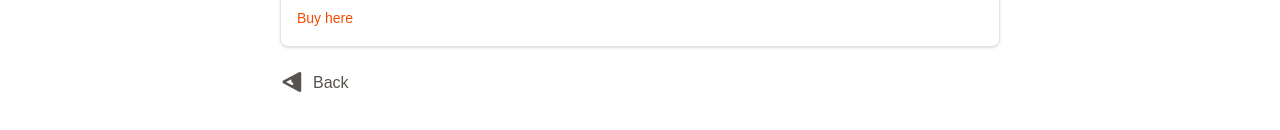
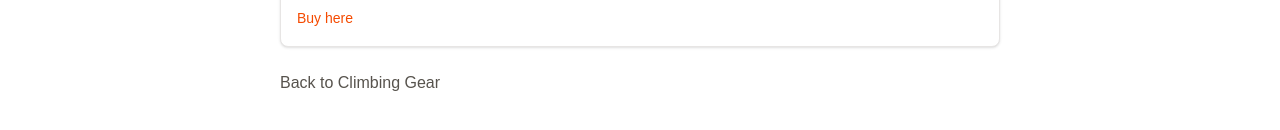
Before and after one commit to beta86/climbing-platform, a Next.js app: page /gear/indoor in a window 1280 px wide. Shown: the part 546-676 px from the top of the page. Built offline with nearby package versions, Linux system fonts and the light colour scheme.

Commit message:
Use dedicated links instead of history back

```diff
--- a/app/gear/[discipline]/page.tsx
+++ b/app/gear/[discipline]/page.tsx
@@ -1,5 +1,5 @@
+import Link from "next/link";
 import { notFound } from "next/navigation";
-import BackLink from "@/components/BackLink";
 import KitList from "@/components/KitList";
 import PageLayout from "@/components/PageLayout";
 import PageSection from "@/components/PageSection";
@@ -28,7 +28,12 @@ export default async function GearDisciplinePage({ params }: Props) {
     <PageLayout title={title}>
       <PageSection bg="white">
         <KitList type={discipline} showHeading={false} />
-        <BackLink />
+        <Link
+          href="/gear"
+          className="inline-block mt-6 text-base text-stone-600 hover:text-orange-600 transition-colors duration-150"
+        >
+          Back to Climbing Gear
+        </Link>
       </PageSection>
     </PageLayout>
   );
--- a/app/guides/indoor/introduction/page.tsx
+++ b/app/guides/indoor/introduction/page.tsx
@@ -1,6 +1,5 @@
 import type { Metadata } from "next";
 import Link from "next/link";
-import BackLink from "@/components/BackLink";
 import FrostedPanel from "@/components/FrostedPanel";
 
 export const metadata: Metadata = {
@@ -284,7 +283,12 @@ export default function IndoorIntroductionGuidePage() {
           </div>
 
           <div className="mt-8">
-            <BackLink>Back to Indoor Foundations</BackLink>
+            <Link
+              href="/guides/indoor"
+              className="inline-block mt-6 text-base text-stone-600 hover:text-orange-600 transition-colors duration-150"
+            >
+              Back to Indoor Foundations
+            </Link>
           </div>
         </article>
       </main>
--- a/app/guides/indoor/page.tsx
+++ b/app/guides/indoor/page.tsx
@@ -1,6 +1,5 @@
 import type { Metadata } from "next";
 import Link from "next/link";
-import BackLink from "@/components/BackLink";
 import FrostedPanel from "@/components/FrostedPanel";
 
 export const metadata: Metadata = {
@@ -103,7 +102,12 @@ export default function GuidesIndoorPage() {
               ))}
             </ol>
             <div className="pt-4 pb-6">
-              <BackLink />
+              <Link
+                href="/guides"
+                className="inline-block mt-6 text-base text-stone-600 hover:text-orange-600 transition-colors duration-150"
+              >
+                Back to Guides
+              </Link>
             </div>
           </FrostedPanel>
         </div>
--- a/app/guides/outdoor/introduction/page.tsx
+++ b/app/guides/outdoor/introduction/page.tsx
@@ -1,5 +1,4 @@
 import Link from "next/link";
-import BackLink from "@/components/BackLink";
 import FrostedPanel from "@/components/FrostedPanel";
 
 export default function OutdoorIntroductionGuidePage() {
@@ -218,7 +217,12 @@ export default function OutdoorIntroductionGuidePage() {
           </div>
 
           <div className="mt-8">
-            <BackLink>Back to Outdoor Sport</BackLink>
+            <Link
+              href="/guides/outdoor"
+              className="inline-block mt-6 text-base text-stone-600 hover:text-orange-600 transition-colors duration-150"
+            >
+              Back to Outdoor Sport
+            </Link>
           </div>
         </article>
       </main>
--- a/app/guides/outdoor/page.tsx
+++ b/app/guides/outdoor/page.tsx
@@ -1,5 +1,4 @@
 import Link from "next/link";
-import BackLink from "@/components/BackLink";
 import FrostedPanel from "@/components/FrostedPanel";
 
 const guides = [
@@ -79,7 +78,12 @@ export default function GuidesOutdoorPage() {
                 ))}
               </ol>
               <div className="pt-4 pb-6">
-                <BackLink />
+                <Link
+                  href="/guides"
+                  className="inline-block mt-6 text-base text-stone-600 hover:text-orange-600 transition-colors duration-150"
+                >
+                  Back to Guides
+                </Link>
               </div>
             </FrostedPanel>
           </div>
--- a/app/guides/trad/page.tsx
+++ b/app/guides/trad/page.tsx
@@ -1,4 +1,4 @@
-import BackLink from "@/components/BackLink";
+import Link from "next/link";
 import PageLayout from "@/components/PageLayout";
 import PageSection from "@/components/PageSection";
 
@@ -10,7 +10,12 @@ export default function GuidesTradPage() {
           Content coming soon. Gear placement, systems thinking, and judgement
           under pressure.
         </p>
-        <BackLink />
+        <Link
+          href="/guides"
+          className="inline-block mt-6 text-base text-stone-600 hover:text-orange-600 transition-colors duration-150"
+        >
+          Back to Guides
+        </Link>
       </PageSection>
     </PageLayout>
   );
--- a/components/BackLink.tsx
+++ /dev/null
@@ -1,31 +0,0 @@
-"use client";
-
-import { FontAwesomeIcon } from "@fortawesome/react-fontawesome";
-import { faMountain } from "@fortawesome/free-solid-svg-icons";
-import { useRouter } from "next/navigation";
-
-type Props = {
-  className?: string;
-  children?: React.ReactNode;
-};
-
-export default function BackLink({ className, children }: Props) {
-  const router = useRouter();
-  const baseClassName =
-    "inline-block mt-6 text-base text-stone-600 hover:text-orange-600 cursor-pointer transition-colors duration-150";
-
-  return (
-    <button
-      type="button"
-      onClick={() => router.back()}
-      className={className ? `${baseClassName} ${className}` : baseClassName}
-    >
-      <FontAwesomeIcon
-        icon={faMountain}
-        size="lg"
-        className="mr-2 inline-block -rotate-90"
-      />
-      {children ?? "Back"}
-    </button>
-  );
-}
```
